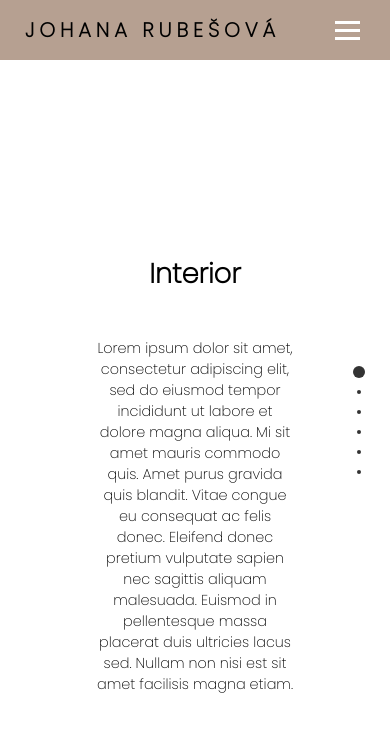
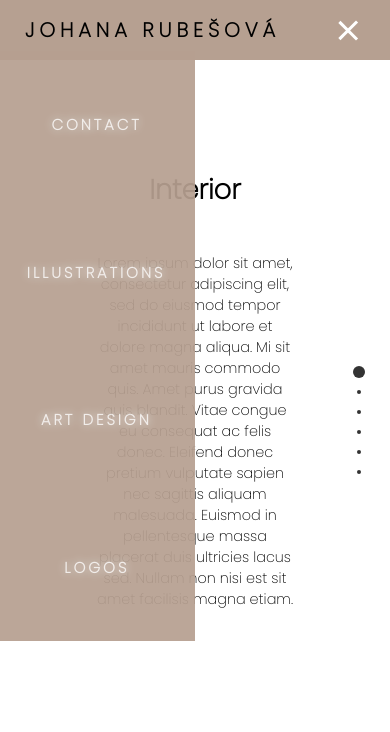
Before and after one commit to TommyHerout/Dzoen-Portfolio, a website: page interior.html in a window 390 px wide. Both pictures are taken after a click on the element 347 px from the left and 30 px from the top of the page. Drawn offline with nearby package versions, Linux system fonts and the light colour scheme.

Commit message:
add adjustmens to mobile resolution in illustrations and fix positioning in interior

```diff
--- a/css/illustrations.css
+++ b/css/illustrations.css
@@ -232,7 +232,7 @@
         position: absolute;
         left: 0px;
         height: 70vh;
-        top: 8vh;
+        top: 6vh;
         background-color: rgb(182, 160, 145);
         display: flex;
         flex-direction: column;
@@ -433,7 +433,7 @@ animation-delay:.6s;
 
   }
 
-  .title {
+  .main-title {
       position: absolute;
       top: 40%;
       left: 20%;
@@ -447,8 +447,70 @@ animation-delay:.6s;
 }
 
 .welcome-img{
+    width: 500px;
+    position: absolute;
+    right: 15%;
+    top: 30%;
+  }
+
+@media screen and (max-width: 1600px) {
+    .welcome-img{
+        width: 400px;
+        position: absolute;
+        right: 10%;
+        top: 35%;
+      }
+
+
+.under-welcome-paragraph {
+    position: absolute;
+    top: 50%;
+    left: 20%;
     width: 400px;
+  }
+}
+
+@media screen and (max-width: 1200px) {
+    .welcome-img{
+        width: 300px;
+        position: absolute;
+        right: 10%;
+        top: 45%;
+      }
+
+
+.under-welcome-paragraph {
     position: absolute;
-    right: 10%;
+    top: 50%;
+    left: 20%;
+    width: 300px;
+    font-size: 0.9rem;
+  }
+
+  .main-title{
+    font-size: 1.7rem;
+}
+
+}
+
+@media screen and (max-width: 900px) {
+    .welcome-img{
+        display: none;
+      }
+
+      .main-title{
+          left: 50%;
+          top: 20%;
+          transform: translateX(-50%);
+      }
+
+.under-welcome-paragraph {
+    position: absolute;
     top: 30%;
+    left: 50%;
+    width: 200px;
+    transform: translateX(-50%);
+    font-size: 0.9rem;
+    text-align: center;
+  }
 }
--- a/css/interior.css
+++ b/css/interior.css
@@ -97,7 +97,7 @@ nav {
         position: absolute;
         left: 0px;
         height: 70vh;
-        top: 8vh;
+        top: 6vh;
         background-color: rgb(182, 160, 145);
         display: flex;
         flex-direction: column;
@@ -450,13 +450,13 @@ animation-delay:0s;
 
       .main-title{
           left: 50%;
-          top: 30%;
+          top: 20%;
           transform: translateX(-50%);
       }
 
 .under-welcome-paragraph {
     position: absolute;
-    top: 40%;
+    top: 30%;
     left: 50%;
     width: 200px;
     transform: translateX(-50%);
--- a/js/interior.js
+++ b/js/interior.js
@@ -19,3 +19,29 @@ new fullpage("#fullpage", {
     }
 
 }});
+
+const navSlide = () => {
+    const burger = document.querySelector('.burger');
+    const nav = document.querySelector('.nav-links');
+    const navLinks = document.querySelectorAll('.nav-links li');
+
+    burger.addEventListener('click', () => {
+
+        // TOGGLE NAVBAR
+        nav.classList.toggle('nav-active');
+
+        // ANIMATION
+        navLinks.forEach((link, index) => {
+            if(link.style.animation){
+                link.style.animation = ''
+            } else {
+                link.style.animation = `navLinkFade 0.5 ease forwards ${index / 7 + 2.5}s`;
+            }
+        });
+
+        // BURGER
+        burger.classList.toggle('toggle')
+    });
+}
+
+navSlide();
```
Also changed, not shown: illustrations.html (+1 -1 lines).
